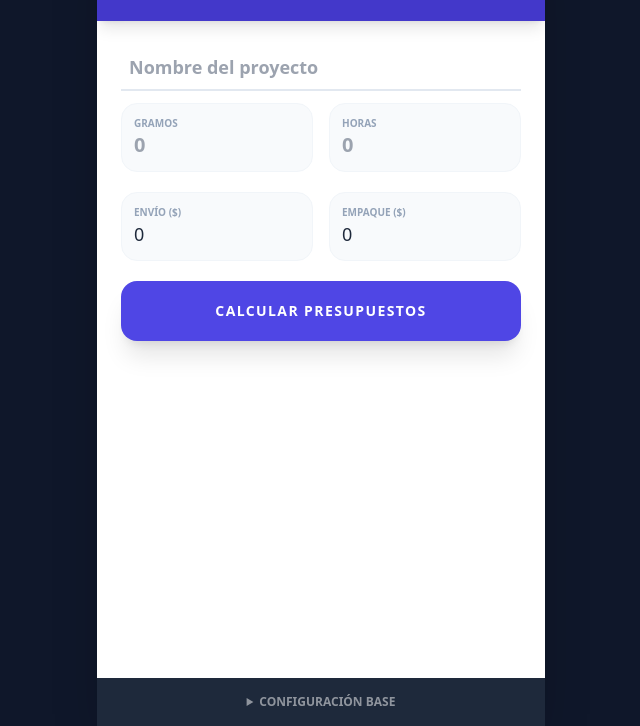
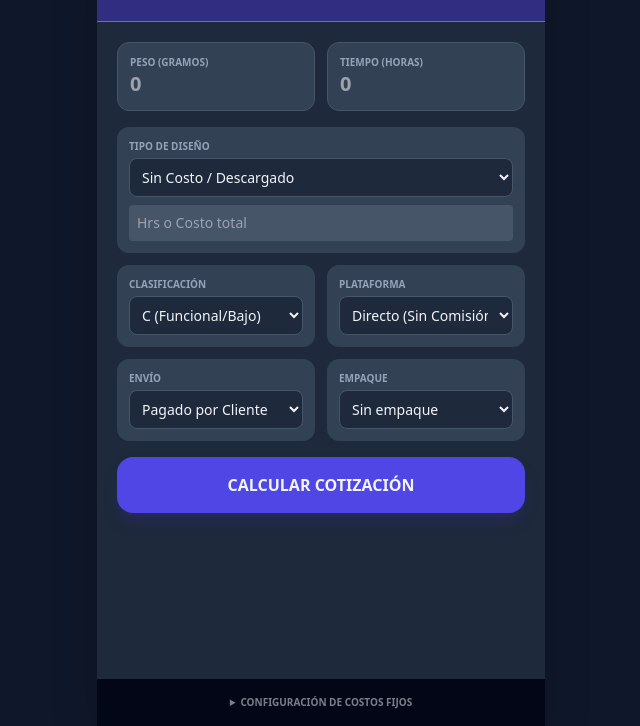
Before and after one commit to AlexDuOl/cotizador-3d, a plain HTML site: page index.html in a window 1280 px wide. Shown: the part 74-800 px from the top of the page, without its empty margins (319-959 px from the left). Drawn offline with nearby package versions, Linux system fonts and the light colour scheme.

Commit message:
Update index.html
Cambaindo la logica

```diff
--- a/index.html
+++ b/index.html
@@ -3,141 +3,181 @@
 <head>
     <meta charset="UTF-8">
     <meta name="viewport" content="width=device-width, initial-scale=1.0, user-scalable=no">
-    <title>Cotizador 3D Pro</title>
+    <title>3D Print Pro Calc</title>
     <meta name="mobile-web-app-capable" content="yes">
-    <meta name="apple-mobile-web-app-capable" content="yes">
-    <meta name="theme-color" content="#4338ca">
-    <link rel="icon" type="image/png" href="https://cdn-icons-png.flaticon.com/512/944/944051.png">
+    <meta name="theme-color" content="#1e1b4b">
+    <script src="https://cdn.tailwindcss.com"></script>
+    <link rel="manifest" href="manifest.json">
+</head>
+<body class="bg-slate-900 text-slate-100 font-sans">
 
-    <script src="https://cdn.tailwindcss.com"></script>
-    <style>
-        /* Evita que se vea como web al mantener presionado */
-        body {
-            -webkit-tap-highlight-color: transparent;
-            user-select: none;
-            touch-action: manipulation;
-        }
-        input { user-select: auto; } /* Permitir escribir en inputs */
-    </style>
-</head>
-<body class="bg-slate-900 min-h-screen font-sans text-slate-800">
-    <div class="max-w-md mx-auto bg-white min-h-screen shadow-2xl overflow-hidden flex flex-col">
-        <div class="bg-indigo-700 p-6 text-white text-center shadow-lg">
-            <h1 class="text-2xl font-black uppercase tracking-tighter">3D Print Calc</h1>
-            <p class="text-[10px] opacity-80 uppercase tracking-widest">Business Suite</p>
-        </div>
+    <div class="max-w-md mx-auto min-h-screen flex flex-col bg-slate-800 shadow-2xl">
+        <header class="bg-indigo-900 p-6 text-center border-b border-indigo-500">
+            <h1 class="text-2xl font-black tracking-tighter italic">3D PRINT MASTER</h1>
+            <p class="text-[10px] text-indigo-300 font-bold tracking-widest uppercase">Sistema de Cotización Industrial</p>
+        </header>
 
-        <div class="p-6 space-y-5 flex-grow overflow-y-auto">
-            <div class="space-y-3">
-                <input type="text" id="nombrePieza" class="w-full border-b-2 border-slate-200 p-2 focus:border-indigo-500 outline-none text-lg font-bold" placeholder="Nombre del proyecto">
+        <main class="p-5 space-y-4 flex-grow overflow-y-auto pb-24">
+            <section class="grid grid-cols-2 gap-3">
+                <div class="bg-slate-700 p-3 rounded-xl border border-slate-600">
+                    <label class="block text-[10px] text-slate-400 font-bold uppercase">Peso (gramos)</label>
+                    <input type="number" id="peso" class="w-full bg-transparent text-xl font-bold outline-none" placeholder="0">
+                </div>
+                <div class="bg-slate-700 p-3 rounded-xl border border-slate-600">
+                    <label class="block text-[10px] text-slate-400 font-bold uppercase">Tiempo (horas)</label>
+                    <input type="number" id="horas" class="w-full bg-transparent text-xl font-bold outline-none" placeholder="0">
+                </div>
+            </section>
 
-                <div class="grid grid-cols-2 gap-4">
-                    <div class="bg-slate-50 p-3 rounded-2xl border border-slate-100">
-                        <label class="block text-[10px] font-bold text-slate-400 uppercase">Gramos</label>
-                        <input type="number" id="peso" class="w-full bg-transparent text-xl font-bold outline-none" placeholder="0">
+            <section class="space-y-3">
+                <div class="bg-slate-700 p-3 rounded-xl">
+                    <label class="block text-[10px] text-slate-400 font-bold uppercase mb-1">Tipo de Diseño</label>
+                    <select id="tipoDiseno" class="w-full bg-slate-800 p-2 rounded-lg text-sm border border-slate-600 outline-none">
+                        <option value="sin">Sin Costo / Descargado</option>
+                        <option value="propio">Diseño Propio (Horas)</option>
+                        <option value="comprado">Diseño Comprado (Inversión)</option>
+                    </select>
+                    <input type="number" id="valorDiseno" class="w-full bg-slate-600 mt-2 p-2 rounded text-sm outline-none" placeholder="Hrs o Costo total">
+                </div>
+
+                <div class="grid grid-cols-2 gap-3">
+                    <div class="bg-slate-700 p-3 rounded-xl">
+                        <label class="block text-[10px] text-slate-400 font-bold uppercase mb-1">Clasificación</label>
+                        <select id="clasif" class="w-full bg-slate-800 p-2 rounded-lg text-sm border border-slate-600">
+                            <option value="C">C (Funcional/Bajo)</option>
+                            <option value="B">B (Personalizado)</option>
+                            <option value="A">A (Único/Urgente)</option>
+                        </select>
                     </div>
-                    <div class="bg-slate-50 p-3 rounded-2xl border border-slate-100">
-                        <label class="block text-[10px] font-bold text-slate-400 uppercase">Horas</label>
-                        <input type="number" id="horas" class="w-full bg-transparent text-xl font-bold outline-none" placeholder="0">
+                    <div class="bg-slate-700 p-3 rounded-xl">
+                        <label class="block text-[10px] text-slate-400 font-bold uppercase mb-1">Plataforma</label>
+                        <select id="plataforma" class="w-full bg-slate-800 p-2 rounded-lg text-sm border border-slate-600">
+                            <option value="directo">Directo (Sin Comisión)</option>
+                            <option value="ml">Mercado Libre (14%)</option>
+                            <option value="shopify">Shopify (3%)</option>
+                        </select>
+                    </div>
+                </div>
+
+                <div class="grid grid-cols-2 gap-3">
+                    <div class="bg-slate-700 p-3 rounded-xl">
+                        <label class="block text-[10px] text-slate-400 font-bold uppercase mb-1">Envío</label>
+                        <select id="envio" class="w-full bg-slate-800 p-2 rounded-lg text-sm border border-slate-600">
+                            <option value="0">Pagado por Cliente</option>
+                            <option value="150">Absorbido por mí</option>
+                        </select>
+                    </div>
+                    <div class="bg-slate-700 p-3 rounded-xl">
+                        <label class="block text-[10px] text-slate-400 font-bold uppercase mb-1">Empaque</label>
+                        <select id="empaque" class="w-full bg-slate-800 p-2 rounded-lg text-sm border border-slate-600">
+                            <option value="0">Sin empaque</option>
+                            <option value="5">Básico (Bolsa)</option>
+                            <option value="25">Premium (Caja)</option>
+                        </select>
+                    </div>
+                </div>
+            </section>
+
+            <button onclick="calcularTodo()" class="w-full bg-indigo-600 py-4 rounded-2xl font-black shadow-lg shadow-indigo-900/40 active:scale-95 transition-all uppercase">
+                Calcular Cotización
+            </button>
+
+            <div id="resultados" class="hidden space-y-4">
+                <div class="bg-indigo-950/50 p-4 rounded-2xl border border-indigo-500">
+                    <div class="flex justify-between items-center text-red-400 mb-2">
+                        <span class="font-bold uppercase text-xs">Público</span>
+                        <span id="resPub" class="text-2xl font-black">$0.00</span>
+                    </div>
+                    <div class="flex justify-between items-center text-yellow-400 mb-2">
+                        <span class="font-bold uppercase text-xs">M. Mayoreo</span>
+                        <span id="resMed" class="text-xl font-black">$0.00</span>
+                    </div>
+                    <div class="flex justify-between items-center text-green-400">
+                        <span class="font-bold uppercase text-xs">Mayoreo</span>
+                        <span id="resMay" class="text-xl font-black">$0.00</span>
                     </div>
                 </div>
             </div>
+        </main>
 
-            <div class="grid grid-cols-2 gap-4">
-                <div class="bg-slate-50 p-3 rounded-2xl border border-slate-100">
-                    <label class="block text-[10px] font-bold text-slate-400 uppercase">Envío ($)</label>
-                    <input type="number" id="envio" class="w-full bg-transparent text-lg outline-none" value="0">
-                </div>
-                <div class="bg-slate-50 p-3 rounded-2xl border border-slate-100">
-                    <label class="block text-[10px] font-bold text-slate-400 uppercase">Empaque ($)</label>
-                    <input type="number" id="empaque" class="w-full bg-transparent text-lg outline-none" value="0">
-                </div>
-            </div>
-
-            <button onclick="calcularTriple()" class="w-full bg-indigo-600 active:bg-indigo-800 text-white font-black py-5 rounded-2xl shadow-xl transform active:scale-95 transition-all uppercase tracking-widest text-sm">
-                Calcular Presupuestos
-            </button>
-
-            <div id="panelResultados" class="hidden space-y-4 pb-10">
-                <div class="p-4 bg-red-50 rounded-2xl border border-red-100 flex justify-between items-center">
-                    <div>
-                        <p class="text-[10px] font-bold text-red-600 uppercase text-xs">Público (100%)</p>
-                        <h2 id="resP" class="text-2xl font-black text-red-900">$0.00</h2>
-                    </div>
-                    <button onclick="copiarPresupuesto('Público', 'resP')" class="bg-red-600 text-white p-3 rounded-xl text-xs font-bold shadow-md">COPIAR</button>
-                </div>
-
-                <div class="p-4 bg-yellow-50 rounded-2xl border border-yellow-100 flex justify-between items-center">
-                    <div>
-                        <p class="text-[10px] font-bold text-yellow-600 uppercase">Mayoreo (70%)</p>
-                        <h2 id="resM" class="text-2xl font-black text-yellow-900">$0.00</h2>
-                    </div>
-                    <button onclick="copiarPresupuesto('Mayoreo', 'resM')" class="bg-yellow-600 text-white p-3 rounded-xl text-xs font-bold shadow-md">COPIAR</button>
-                </div>
-
-                <div class="p-4 bg-green-50 rounded-2xl border border-green-100 flex justify-between items-center">
-                    <div>
-                        <p class="text-[10px] font-bold text-green-600 uppercase text-xs font-bold">Mínimo (50%)</p>
-                        <h2 id="resB" class="text-2xl font-black text-green-900">$0.00</h2>
-                    </div>
-                    <button onclick="copiarPresupuesto('Mínimo', 'resB')" class="bg-green-600 text-white p-3 rounded-xl text-xs font-bold shadow-md">COPIAR</button>
-                </div>
-            </div>
-        </div>
-
-        <details class="bg-slate-800 text-white p-4">
-            <summary class="text-center text-xs font-bold cursor-pointer opacity-50">CONFIGURACIÓN BASE</summary>
-            <div class="grid grid-cols-2 gap-4 mt-4 text-[11px]">
-                <label>Fila $/kg: <input type="number" id="confFil" class="w-full bg-slate-700 p-2 rounded mt-1" value="25"></label>
-                <label>Labor $/hr: <input type="number" id="confMO" class="w-full bg-slate-700 p-2 rounded mt-1" value="5"></label>
-                <label>IVA (%): <input type="number" id="confIva" class="w-full bg-slate-700 p-2 rounded mt-1" value="16"></label>
-                <label>ML (%): <input type="number" id="confML" class="w-full bg-slate-700 p-2 rounded mt-1" value="13"></label>
+        <details class="bg-slate-950 p-4">
+            <summary class="text-center text-[10px] font-bold opacity-50 cursor-pointer uppercase">Configuración de Costos Fijos</summary>
+            <div class="grid grid-cols-2 gap-3 mt-4 text-[11px]">
+                <label>Fila $/kg: <input type="number" id="cFil" class="w-full bg-slate-800 p-1" value="500"></label>
+                <label>Tarifa Luz: <input type="number" id="cLuz" class="w-full bg-slate-800 p-1" value="0.95"></label>
+                <label>Labor $/hr: <input type="number" id="cLab" class="w-full bg-slate-800 p-1" value="50"></label>
+                <label>Deprec. $/hr: <input type="number" id="cDep" class="w-full bg-slate-800 p-1" value="2"></label>
+                <label>Gastos Fijos: <input type="number" id="cFij" class="w-full bg-slate-800 p-1" value="10"></label>
             </div>
         </details>
     </div>
 
     <script>
-        // La misma lógica de cálculo y guardado anterior
-        const keys = ['confFil', 'confMO', 'confIva', 'confML'];
-        keys.forEach(k => {
-            const el = document.getElementById(k);
-            if(localStorage.getItem(k)) el.value = localStorage.getItem(k);
-            el.oninput = () => localStorage.setItem(k, el.value);
+        // Carga y guarda configuración
+        const configIds = ['cFil', 'cLuz', 'cLab', 'cDep', 'cFij'];
+        configIds.forEach(id => {
+            if(localStorage.getItem(id)) document.getElementById(id).value = localStorage.getItem(id);
+            document.getElementById(id).oninput = () => localStorage.setItem(id, document.getElementById(id).value);
         });
 
-        function calcularMarkup(costoBase, margenPorcentaje, pIVA, pML) {
-            const subtotalConGanancia = costoBase + (costoBase * (margenPorcentaje / 100));
-            return subtotalConGanancia / (1 - pIVA - pML);
-        }
-
-        function calcularTriple() {
+        function calcularTodo() {
+            // Inputs
             const peso = parseFloat(document.getElementById('peso').value) || 0;
             const horas = parseFloat(document.getElementById('horas').value) || 0;
-            const envio = parseFloat(document.getElementById('envio').value) || 0;
-            const empaque = parseFloat(document.getElementById('empaque').value) || 0;
-            const cFil = parseFloat(document.getElementById('confFil').value) || 0;
-            const cMO = parseFloat(document.getElementById('confMO').value) || 0;
-            const pIVA = (parseFloat(document.getElementById('confIva').value) || 0) / 100;
-            const pML = (parseFloat(document.getElementById('confML').value) || 0) / 100;
+            const valDis = parseFloat(document.getElementById('valorDiseno').value) || 0;
 
-            const costoProduccion = (peso * (cFil / 1000)) + (horas * cMO) + envio + empaque;
+            // Config
+            const cFil = parseFloat(document.getElementById('cFil').value) / 1000;
+            const cLab = parseFloat(document.getElementById('cLab').value);
+            const cLuz = (400 / 1000) * horas * parseFloat(document.getElementById('cLuz').value);
+            const cDep = parseFloat(document.getElementById('cDep').value) * horas;
+            const cFij = parseFloat(document.getElementById('cFij').value);
 
-            document.getElementById('resP').innerText = `$${calcularMarkup(costoProduccion, 100, pIVA, pML).toFixed(2)}`;
-            document.getElementById('resM').innerText = `$${calcularMarkup(costoProduccion, 70, pIVA, pML).toFixed(2)}`;
-            document.getElementById('resB').innerText = `$${calcularMarkup(costoProduccion, 50, pIVA, pML).toFixed(2)}`;
+            // Lógica de diseño
+            const tipoD = document.getElementById('tipoDiseno').value;
+            let costoD = 0;
+            if(tipoD === 'propio') costoD = valDis * cLab;
+            if(tipoD === 'comprado') costoD = valDis; // Aquí puedes agregar el divisor si quieres
 
-            document.getElementById('panelResultados').classList.remove('hidden');
-            window.scrollTo({ top: document.body.scrollHeight, behavior: 'smooth' });
+            // Logística
+            const cEnv = parseFloat(document.getElementById('envio').value);
+            const cEmp = parseFloat(document.getElementById('empaque').value);
+
+            // Costo Base
+            const costoTotal = (peso * cFil) + costoD + (horas * cLab) + cLuz + cDep + cFij + cEnv + cEmp;
+
+            // Tasas (IVA + Plataforma)
+            const plat = document.getElementById('plataforma').value;
+            const tPlat = plat === 'ml' ? 0.14 : (plat === 'shopify' ? 0.03 : 0);
+            const tIVA = 0.16;
+
+            // Función de cálculo final
+            const calcP = (margen) => costoTotal * (1 + margen) / (1 - tPlat - tIVA);
+
+            // Matrices de márgenes
+            const clasif = document.getElementById('clasif').value;
+            const margenes = {
+                'C': [0.3, 0.5, 1.0],
+                'B': [1.0, 1.2, 1.5],
+                'A': [1.5, 1.8, 2.0]
+            };
+
+            const [mMay, mMed, mPub] = margenes[clasif];
+
+            document.getElementById('resMay').innerText = `$${calcP(mMay).toFixed(2)}`;
+            document.getElementById('resMed').innerText = `$${calcP(mMed).toFixed(2)}`;
+            document.getElementById('resPub').innerText = `$${calcP(mPub).toFixed(2)}`;
+            document.getElementById('resultados').classList.remove('hidden');
         }
-
-        function copiarPresupuesto(tipo, idPrecio) {
-            const nombre = document.getElementById('nombrePieza').value || "Pieza 3D";
-            const precio = document.getElementById(idPrecio).innerText;
-            const texto = `📦 *COTIZACIÓN 3D*\n\n🛠 *Proyecto:* ${nombre}\n💰 *Precio (${tipo}):* ${precio}\n\n✅ ¡Quedo a tus órdenes!`;
-            navigator.clipboard.writeText(texto);
-            alert("✅ ¡Copiado!");
+    </script>
+    <script>
+        if ('serviceWorker' in navigator) {
+            window.addEventListener('load', () => {
+            navigator.serviceWorker.register('./sw.js')
+                .then(reg => console.log('Service Worker registrado', reg))
+                .catch(err => console.log('Error al registrar SW', err));
+            });
         }
     </script>
 </body>
-
 </html>
```
